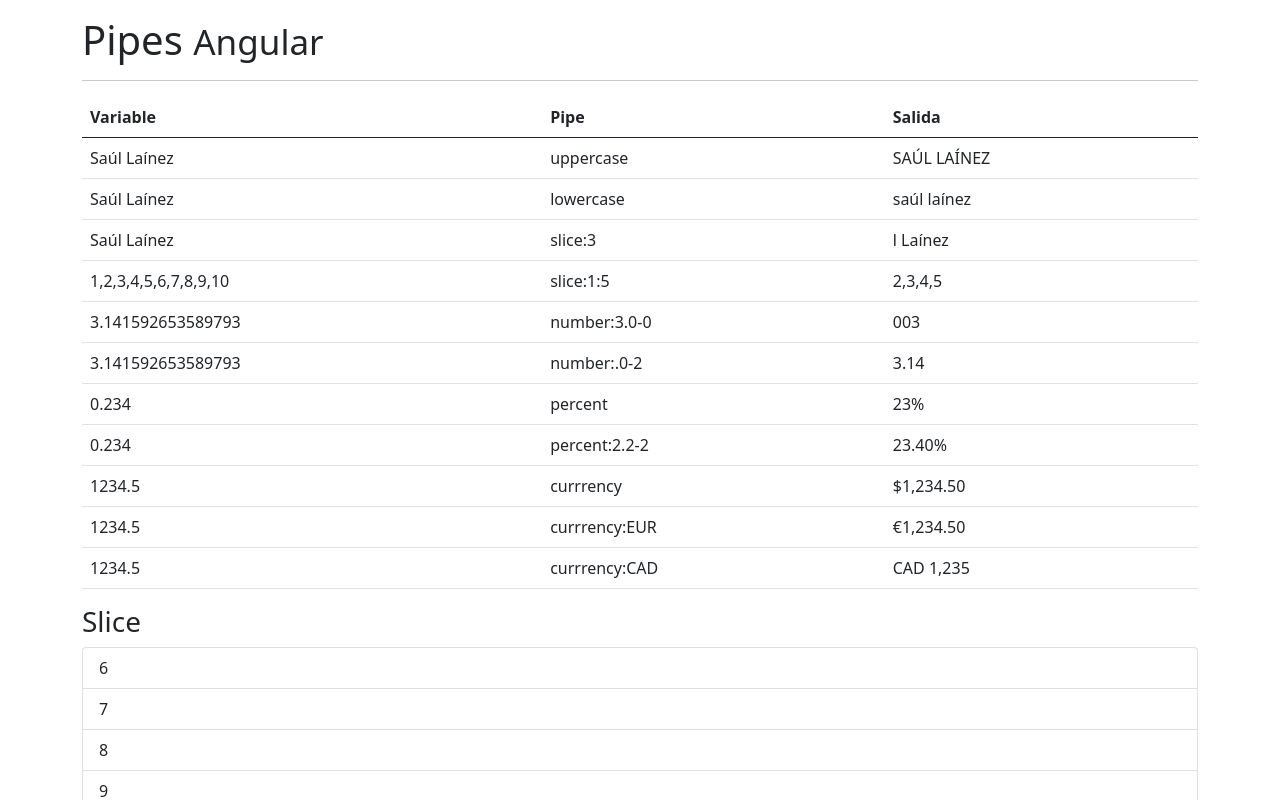
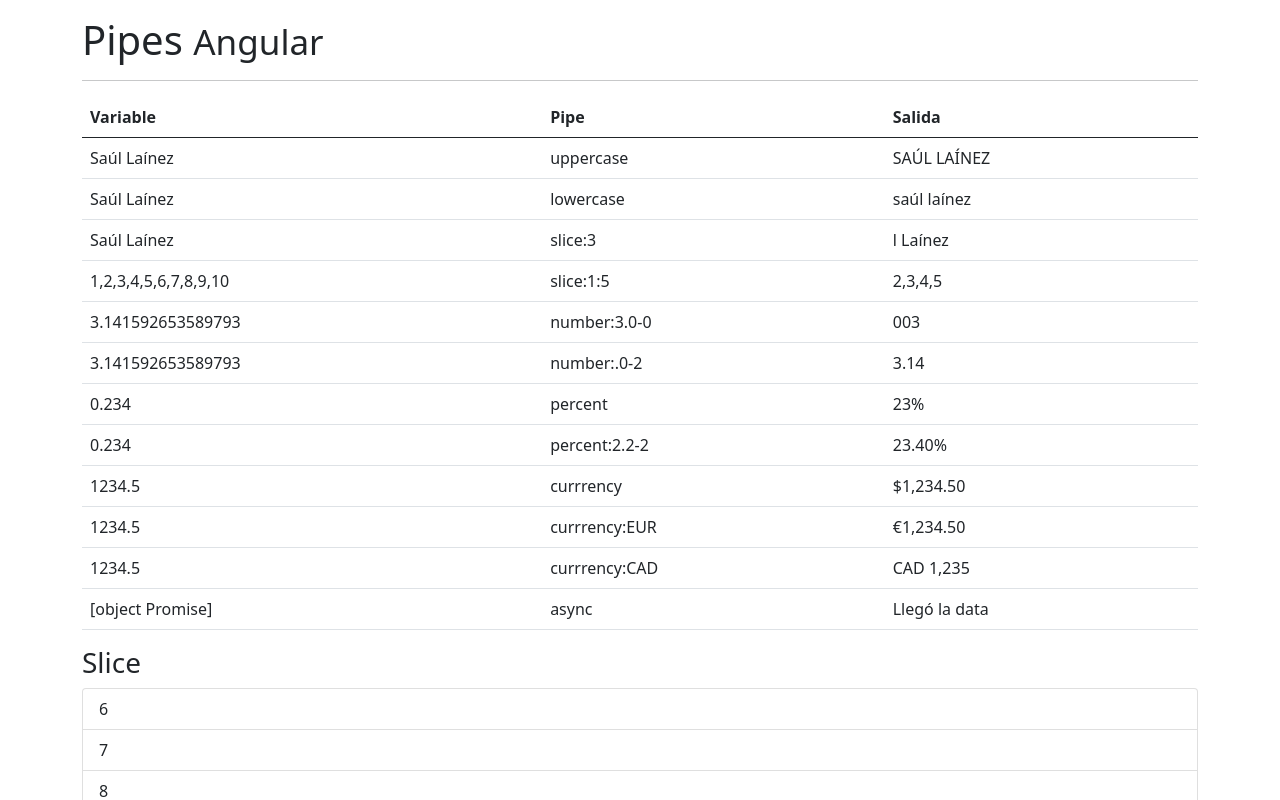
Before and after one commit to saullainez/pipes, an Angular app: page / in a window 1280 px wide. Shown: the top 800 px of the page. Built offline with nearby package versions, Linux system fonts and the light colour scheme.

Commit message:
Pipe: async

```diff
--- a/src/app/app.component.html
+++ b/src/app/app.component.html
@@ -67,6 +67,11 @@
           <td>currrency:CAD</td>
           <td>{{ salario | currency:'CAD ':'symbol':'.0-0' }}</td>
         </tr>
+        <tr>
+          <td>{{ valorPromesa }}</td>
+          <td>async</td>
+          <td>{{ valorPromesa | async }}</td>
+        </tr>
       </tbody>
     </table>
 
--- a/src/app/app.component.ts
+++ b/src/app/app.component.ts
@@ -22,4 +22,10 @@
       casa : 20
     }
   };
+
+  valorPromesa = new Promise<string>( (resolve) => {
+    setTimeout(() => {
+      resolve('Llegó la data');
+    }, 4500);
+  } )
 }
```
